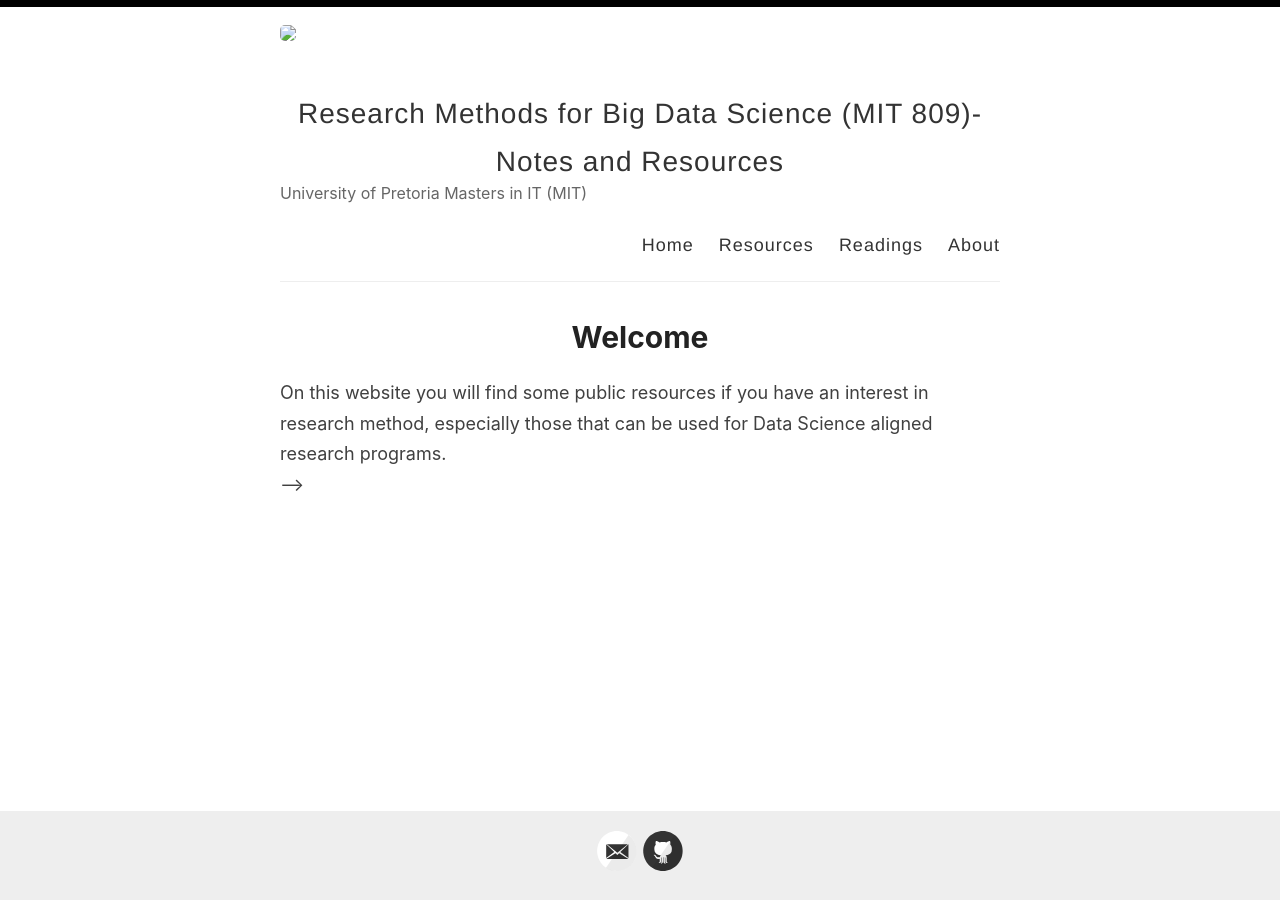
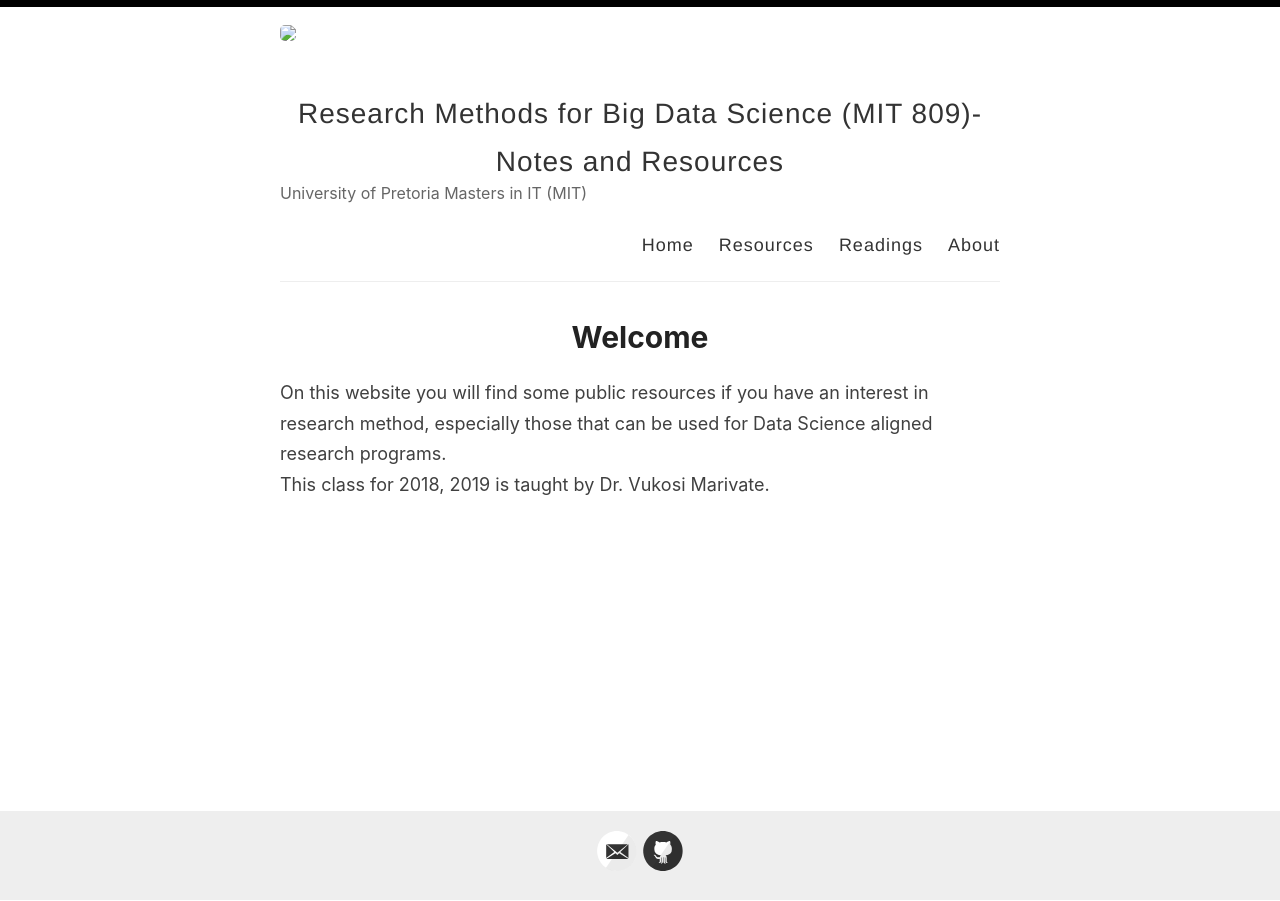
Before and after one commit to dsfsi/mit809, a Jekyll site: the page built from index.html, in a window 1280 px wide. Built offline with Jekyll 4.4.1, drawn with Linux system fonts in a browser that asks for light colours; the list of posts is cut into pages by our own code.

Commit message:
Update index.html

```diff
--- a/index.html
+++ b/index.html
@@ -7,5 +7,6 @@
 
 <div class="entry">
 On this website you will find some public resources if you have an interest in research method, especially those that can be used for Data Science aligned research programs.
-
-</div> -->
+<br/>
+This class for 2018, 2019 is taught by Dr. Vukosi Marivate.
+</div>
```
